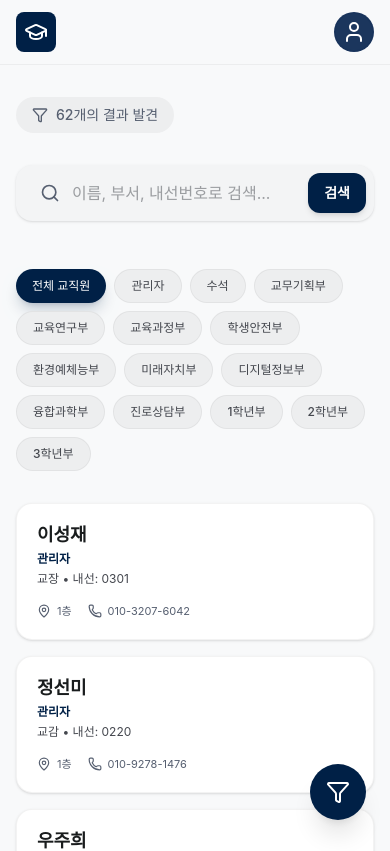
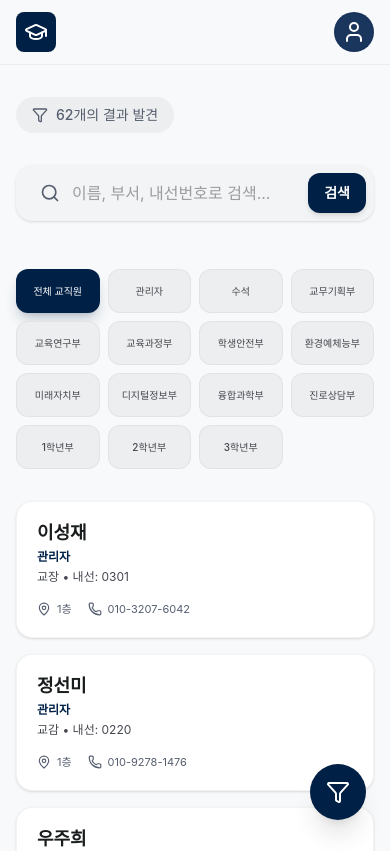
Before and after one commit to whahrns/number, a React (Vite) app: page / in a window 390 px wide. Shown: the top 851 px of the page. Built offline with nearby package versions, Linux system fonts and the light colour scheme.

Commit message:
feat: Improve filter chip layout and styling
Adjusts the filter chip display to use a responsive grid system for better visual balance and adapts styling for smaller text sizes and consistent button heights.

```diff
--- a/src/App.tsx
+++ b/src/App.tsx
@@ -115,14 +115,14 @@ export default function App() {
           </div>
         </section>
 
-        {/* Filter Chips - Wrapped for visibility */}
+        {/* Filter Chips - Balanced Grid */}
         <section className="mb-8">
-          <div className="flex flex-wrap gap-2 justify-start">
+          <div className="grid grid-cols-4 sm:grid-cols-5 md:grid-cols-8 gap-2">
             {FILTER_CHIPS.map((chip) => (
               <button
                 key={chip}
                 onClick={() => setActiveFilter(chip)}
-                className={`px-4 py-2 rounded-full text-xs md:text-sm font-medium transition-all whitespace-nowrap ${
+                className={`px-1 py-2.5 rounded-xl text-[10px] sm:text-xs md:text-sm font-medium transition-all text-center flex items-center justify-center min-h-[44px] leading-tight ${
                   activeFilter === chip
                     ? 'bg-primary text-white shadow-lg shadow-primary/20'
                     : 'bg-surface-container hover:bg-surface-container-low text-on-surface-variant border border-on-surface/5'
```
